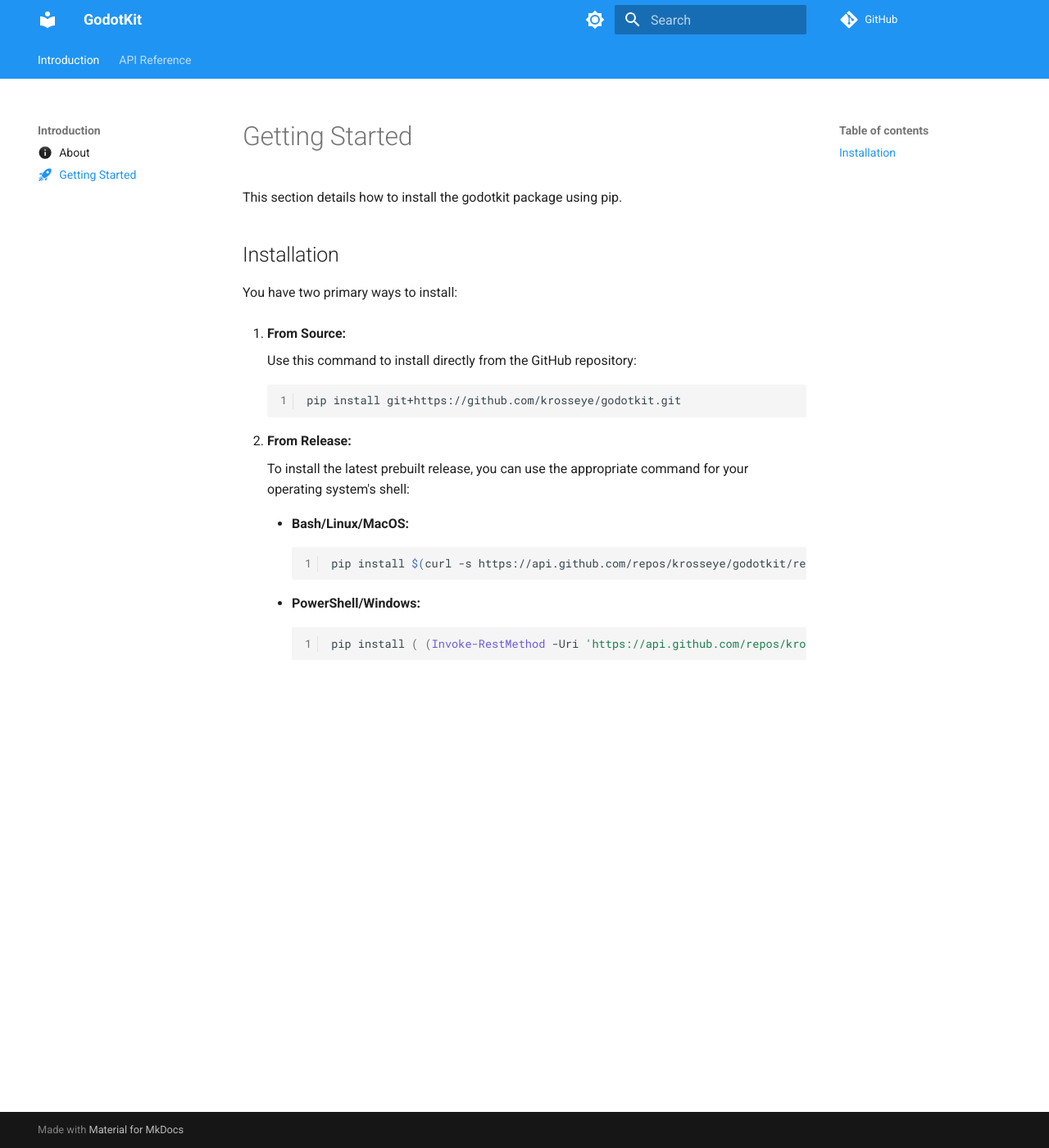
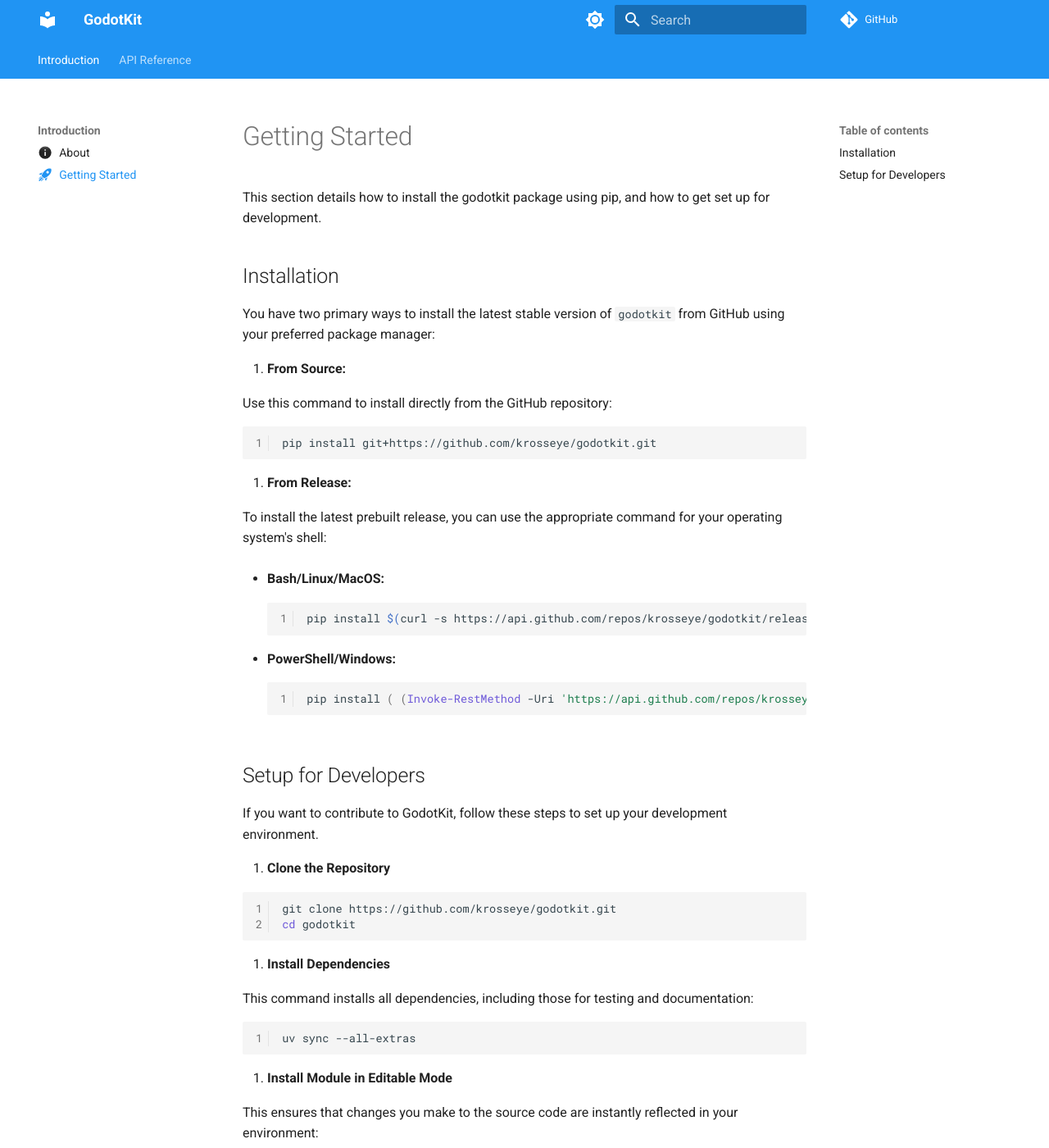
Before and after one commit to krosseye/godotkit, an MkDocs documentation site: the page built from docs/getting_started.md, in a window 1280 px wide and 1400 px high. Shown: the whole window at 82% size. Built offline with MkDocs 1.6.1 and Material for MkDocs 9.7.7, drawn with Linux system fonts in a browser that asks for light colours; comment, search, counter and statistics services are not loaded; some of the changed text lies outside the part shown.

Commit message:
docs: include setup instructions

````diff
--- a/docs/getting_started.md
+++ b/docs/getting_started.md
@@ -4,32 +4,67 @@
 
 # Getting Started
 
-This section details how to install the godotkit package using pip.
+This section details how to install the godotkit package using pip, and how to get set up for development.
 
 ## Installation
 
-You have two primary ways to install:
+You have two primary ways to install the latest stable version of `godotkit` from GitHub using your preferred package manager:
 
 1. **From Source:**
 
-    Use this command to install directly from the GitHub repository:
+   Use this command to install directly from the GitHub repository:
 
-    ```bash
-    pip install git+https://github.com/krosseye/godotkit.git
-    ```
+   ```bash
+   pip install git+https://github.com/krosseye/godotkit.git
+   ```
 
 2. **From Release:**
 
-    To install the latest prebuilt release, you can use the appropriate command for your operating system's shell:
+   To install the latest prebuilt release, you can use the appropriate command for your operating system's shell:
 
-    - **Bash/Linux/MacOS:**
+   - **Bash/Linux/MacOS:**
 
-        ```bash
-        pip install $(curl -s https://api.github.com/repos/krosseye/godotkit/releases/latest | grep 'browser_download_url.*\.whl' | cut -d\" -f4)
-        ```
+     ```bash
+     pip install $(curl -s https://api.github.com/repos/krosseye/godotkit/releases/latest | grep 'browser_download_url.*\.whl' | cut -d\" -f4)
+     ```
 
-    - **PowerShell/Windows:**
+   - **PowerShell/Windows:**
 
-        ```powershell
-        pip install ( (Invoke-RestMethod -Uri 'https://api.github.com/repos/krosseye/godotkit/releases/latest').assets | Where-Object { $_.name -like '*.whl' } ).browser_download_url
-        ```
+     ```powershell
+     pip install ( (Invoke-RestMethod -Uri 'https://api.github.com/repos/krosseye/godotkit/releases/latest').assets | Where-Object { $_.name -like '*.whl' } ).browser_download_url
+     ```
+
+## Setup for Developers
+
+If you want to contribute to GodotKit, follow these steps to set up your development environment.
+
+1. **Clone the Repository**
+
+   ```bash
+   git clone https://github.com/krosseye/godotkit.git
+   cd godotkit
+   ```
+
+2. **Install Dependencies**
+
+   This command installs all dependencies, including those for testing and documentation:
+
+   ```bash
+   uv sync --all-extras
+   ```
+
+3. **Install Module in Editable Mode**
+
+   This ensures that changes you make to the source code are instantly reflected in your environment:
+
+   ```bash
+   uv pip install -e .
+   ```
+
+4. **Setup Pre-commit Hooks**
+
+   Install the pre-commit hooks to automatically run checks before you commit your code:
+
+   ```bash
+   uv run prek install
+   ```
````
Also changed, not shown: README.md (+67 -2 lines), docs/index.md (+3 -2 lines).
